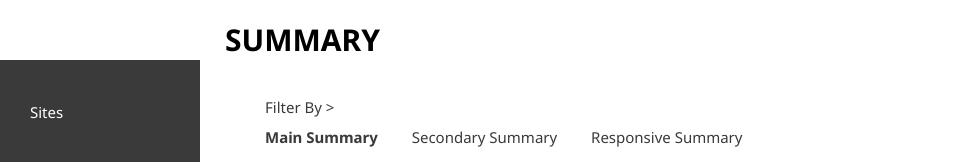
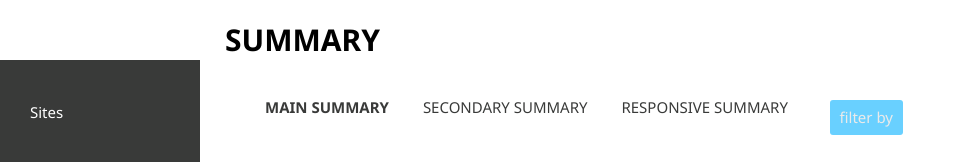
Before and after one commit to headphonestatic/front-end-, a plain HTML site: page summary.html in a window 1280 px wide. Shown: the top 162 px of the page, without its empty margins (0-966 px from the left). Drawn offline with Linux system fonts and the light colour scheme.

Commit message:
colour play

```diff
--- a/styles.css
+++ b/styles.css
@@ -111,7 +111,7 @@ ul .active a {color: #393a39; background-color: white;}
 .header {padding-bottom: 15px;}
 .main {float: left; padding: 25px; width:60%;}
 .main a {color: #393a39; text-decoration: none;}
-.main a:hover {color: #f05a28;}
+.main a:hover {color: #4ea7cf;}
 .main ul{list-style-type: none;}
 .main ul li{display:inline; padding-right: 2em;}
 
@@ -132,7 +132,9 @@ table h1 { font-size: 13px; line-height: .8; color: black; font-weight: 400;}
 .flag { background-image: url("images/flag.png"); }
 .good { background-image: url("images/good.png"); }
 .openflag { background-image: url("images/openflag.png"); }
-
+.filter {float:right; background-color: #69d0ff; margin-bottom: 30px; padding: 10px; border-radius: 3px; }
+.filter a{color: #ebeaea; }
+.filter a:hover{color: #fff;  }
 
 /* Dashboard */
 .header h1 {font-family: 'Noto Sans', sans-serif; font-weight: 700; font-size: 30px;}
--- a/summary.html
+++ b/summary.html
@@ -56,17 +56,17 @@
 
 <div class="content">
 
-	<h2> <a href="..."> Filter By > </a></h2>
-		  <br>
+<div class="filter"> <a href="..."> filter by</a></div>
 	<ul>
-		<li><a href="summary.html"><b>Main Summary</b> </a></li>
-		<li><a href="summary2.html">Secondary Summary</a></li>
-		<li><a href="summary3.html">Responsive Summary </a></li>
+		<li><a href="summary.html"><b>MAIN SUMMARY</b> </a></li>
+		<li><a href="summary2.html">SECONDARY SUMMARY</a></li>
+		<li><a href="summary3.html">RESPONSIVE SUMMARY</a></li>
+
 	</ul>
 
 
+
 		<div class="sort">
-
 
 		<table class="table" style="width:100%">
 		  <tr>
```
Also changed, not shown: summary2.html (+7 -5 lines), summary3.html (+7 -5 lines), images/good.png.
